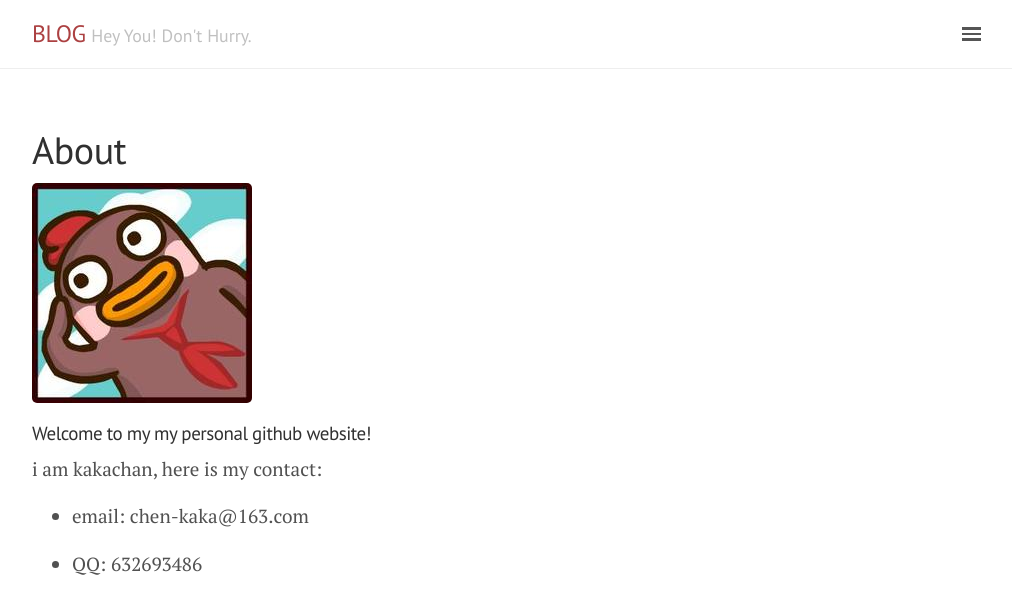
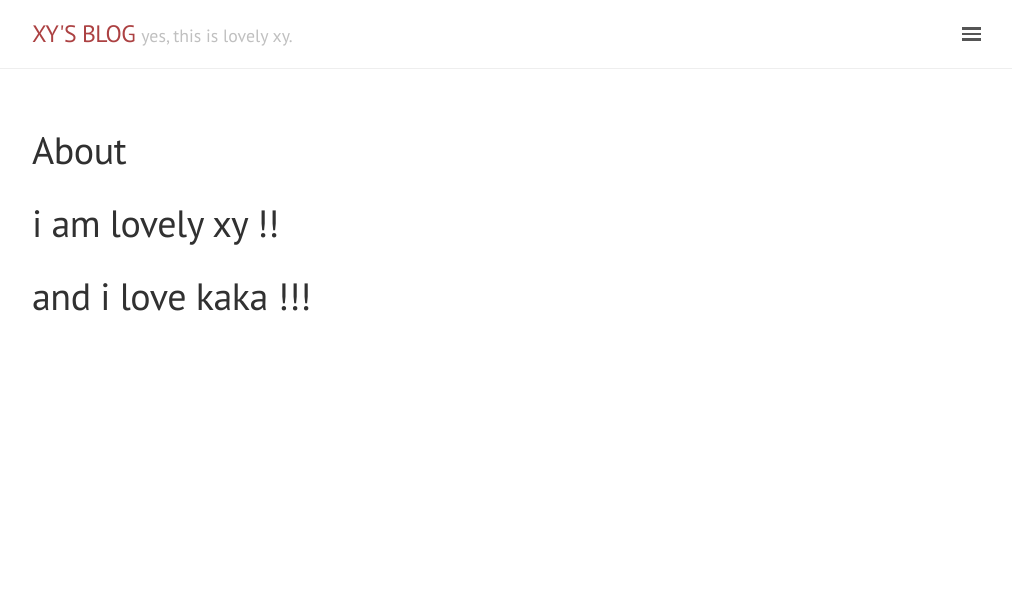
Before and after one commit to monkeyxy/monkeyxy.github.io, a Jekyll site: the page built from about.md, in a window 1280 px wide. Shown: the top 614 px of the page, without its empty margins (266-1278 px from the left). Built offline with Jekyll 4.4.1, drawn with Linux system fonts in a browser that asks for light colours.

```diff
--- a/_config.yml
+++ b/_config.yml
@@ -5,18 +5,18 @@ permalink:           pretty
 #relative_permalinks: true
 
 # Setup
-title:               BLOG
-tagline:             "Hey You! Don't Hurry."
-description:         "be responsible for yourself."
-url:                 https://chen-kaka.github.io/
+title:               XY'S BLOG
+tagline:             "yes, this is lovely xy."
+description:         "i am so cute."
+url:                 https://monkeyxy.github.io/
 baseurl:             ''
 paginate:            1
 
 # About/contact
 author:
   name:              kakachan
-  url:               https://github.com/chen-kaka
-  email:             chen-kaka@163.com
+  url:               https://github.com/monkeyxy
+  email:             791009808@qq.com
 
 # Custom vars
 version:             1.0.0
--- a/about.md
+++ b/about.md
@@ -4,14 +4,5 @@ title: About
 order: 20
 ---
 
-![mylogo][logo]
-
-#### Welcome to my my personal github website!
-
-i am kakachan, here is my contact:
-
-- email: chen-kaka@163.com
-
-- QQ: 632693486
-
-[logo]: ../images/logo.jpg "My Logo"
+# i am lovely xy !!
+# and i love kaka !!!
```
Also changed, not shown: _posts/2017-04-24-first-page.markdown (added, +11 -0 lines).
